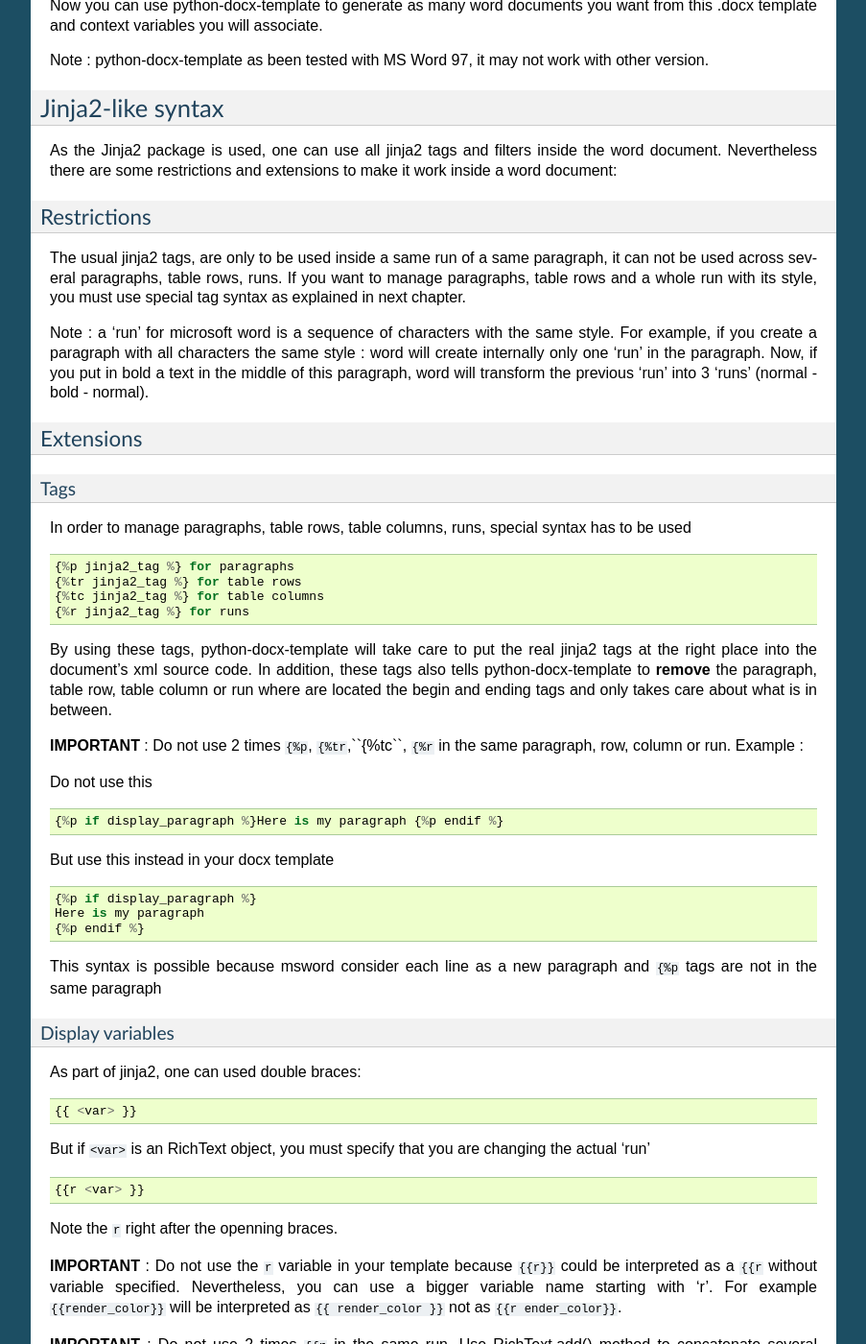
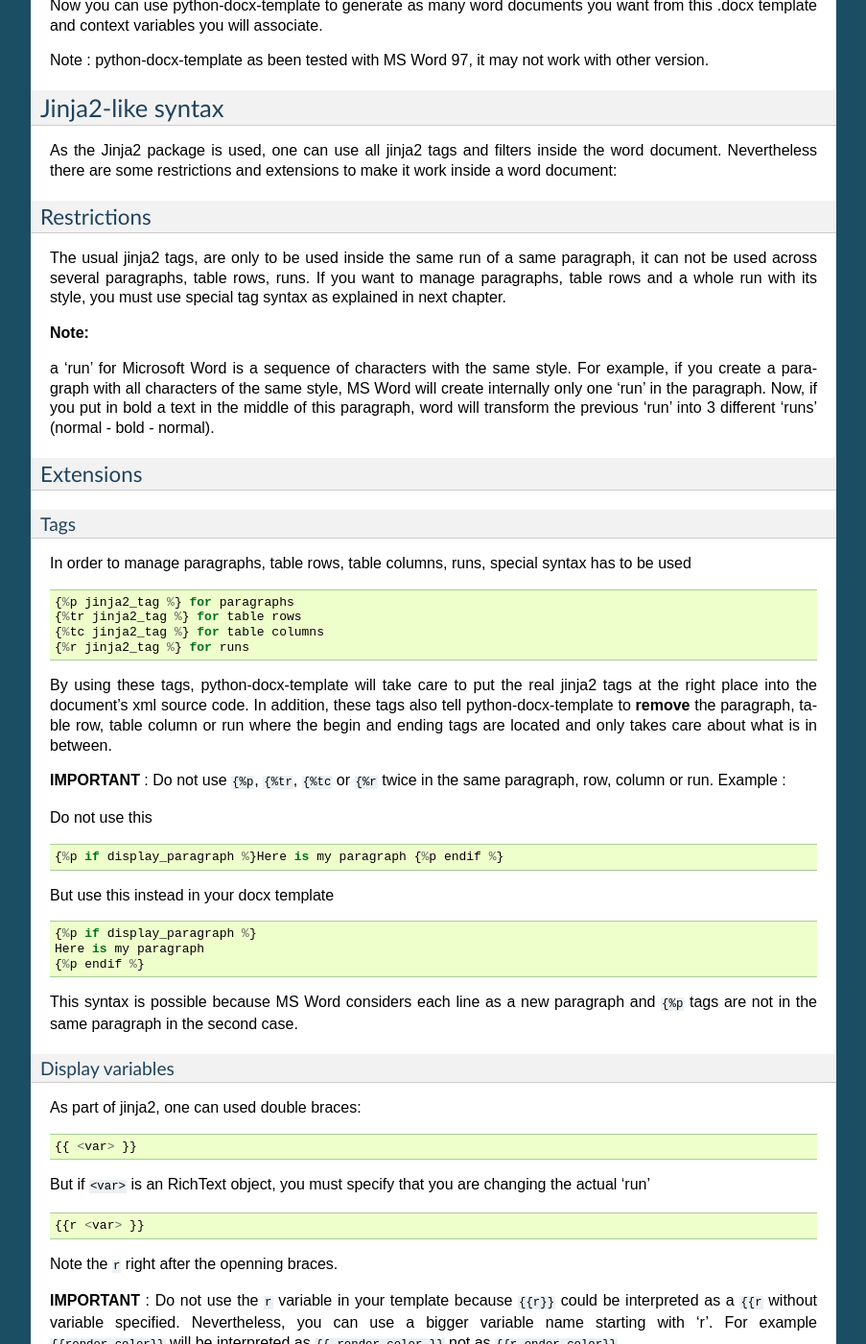
Before and after one commit to elapouya/python-docx-template, a Sphinx documentation site: the page built from docs/index.rst, in a window 1280 px wide and 1400 px high, scrolled down 694 px. Shown: the whole window at 96% size, without its empty margins (198-1101 px from the left). Built offline with Sphinx 7.4.7, drawn with Linux system fonts in a browser that asks for light colours.

Commit message:
Fix grammar in index.rst
This commit fixes grammar errors in index.rst related to the issue
opened in issue #259

```diff
--- a/docs/index.rst
+++ b/docs/index.rst
@@ -49,11 +49,13 @@
 Restrictions
 ++++++++++++
 
-The usual jinja2 tags, are only to be used inside a same run of a same paragraph, it can not be used across several paragraphs, table rows, runs.
+The usual jinja2 tags, are only to be used inside the same run of a same paragraph, it can not be used across several paragraphs, table rows, runs.
 If you want to manage paragraphs, table rows and a whole run with its style, you must use special tag syntax as explained in next chapter.
 
-Note : a 'run' for microsoft word is a sequence of characters with the same style. For example, if you create a paragraph with all characters the same style :
-word will create internally only one 'run' in the paragraph. Now, if you put in bold a text in the middle of this paragraph, word will transform the previous 'run' into 3 'runs' (normal - bold - normal).
+**Note:**
+
+a 'run' for Microsoft Word is a sequence of characters with the same style. For example, if you create a paragraph with all characters of the same style, MS Word will create internally only one 'run' in the paragraph. Now, if you put in bold a text in the middle of this paragraph, word will transform the previous 'run' into 3 different 'runs' (normal - bold - normal).
+
 
 Extensions
 ++++++++++
@@ -69,9 +71,9 @@
    {%r jinja2_tag %} for runs
 
 By using these tags, python-docx-template will take care to put the real jinja2 tags at the right place into the document's xml source code.
-In addition, these tags also tells python-docx-template to **remove** the paragraph, table row, table column or run where are located the begin and ending tags and only takes care about what is in between.
+In addition, these tags also tell python-docx-template to **remove** the paragraph, table row, table column or run where the begin and ending tags are located and only takes care about what is in between.
 
-**IMPORTANT** : Do not use 2 times ``{%p``, ``{%tr``,``{%tc``, ``{%r`` in the same
+**IMPORTANT** : Do not use ``{%p``, ``{%tr``, ``{%tc`` or ``{%r`` twice in the same
 paragraph, row, column or run. Example :
 
 Do not use this ::
@@ -84,8 +86,8 @@
    Here is my paragraph
    {%p endif %}
 
-This syntax is possible because msword consider each line as a new paragraph and
-``{%p`` tags are not in the same paragraph
+This syntax is possible because MS Word considers each line as a new paragraph and
+``{%p`` tags are not in the same paragraph in the second case.
 
 Display variables
 .................
```
